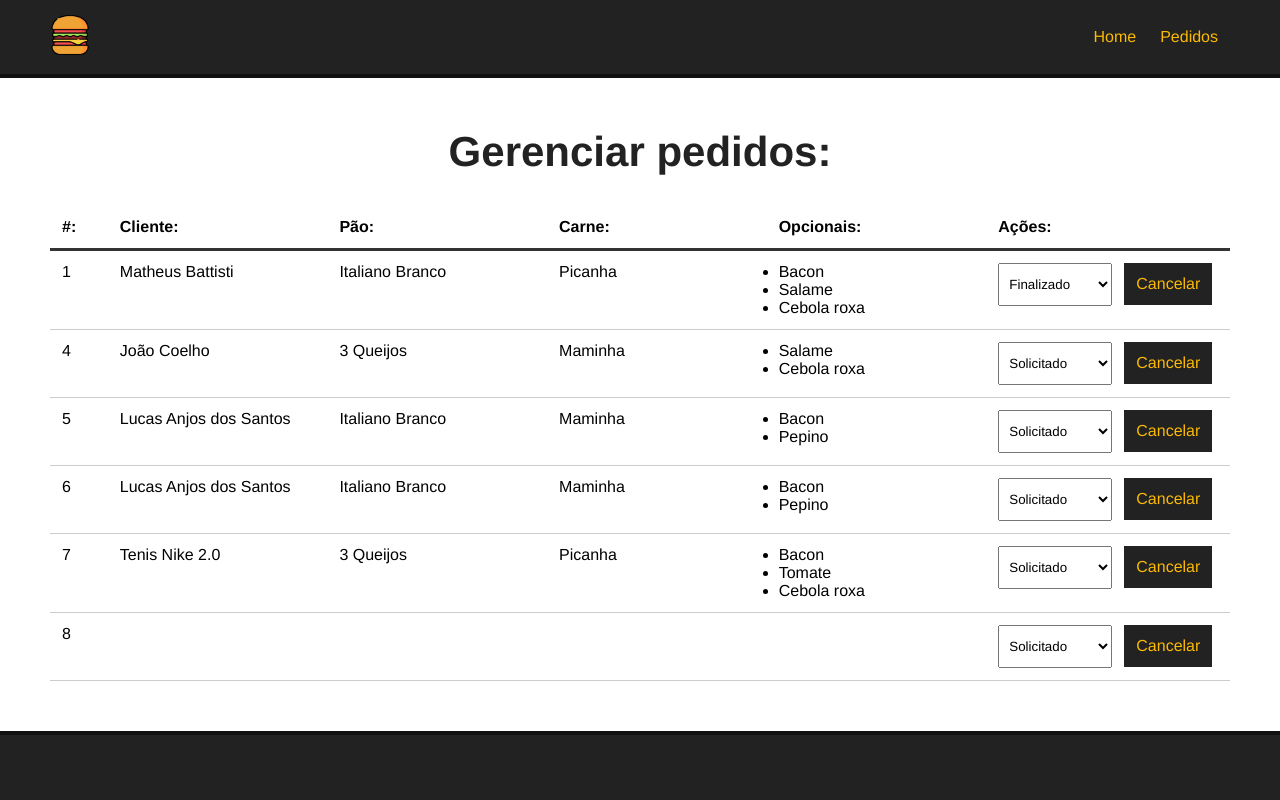
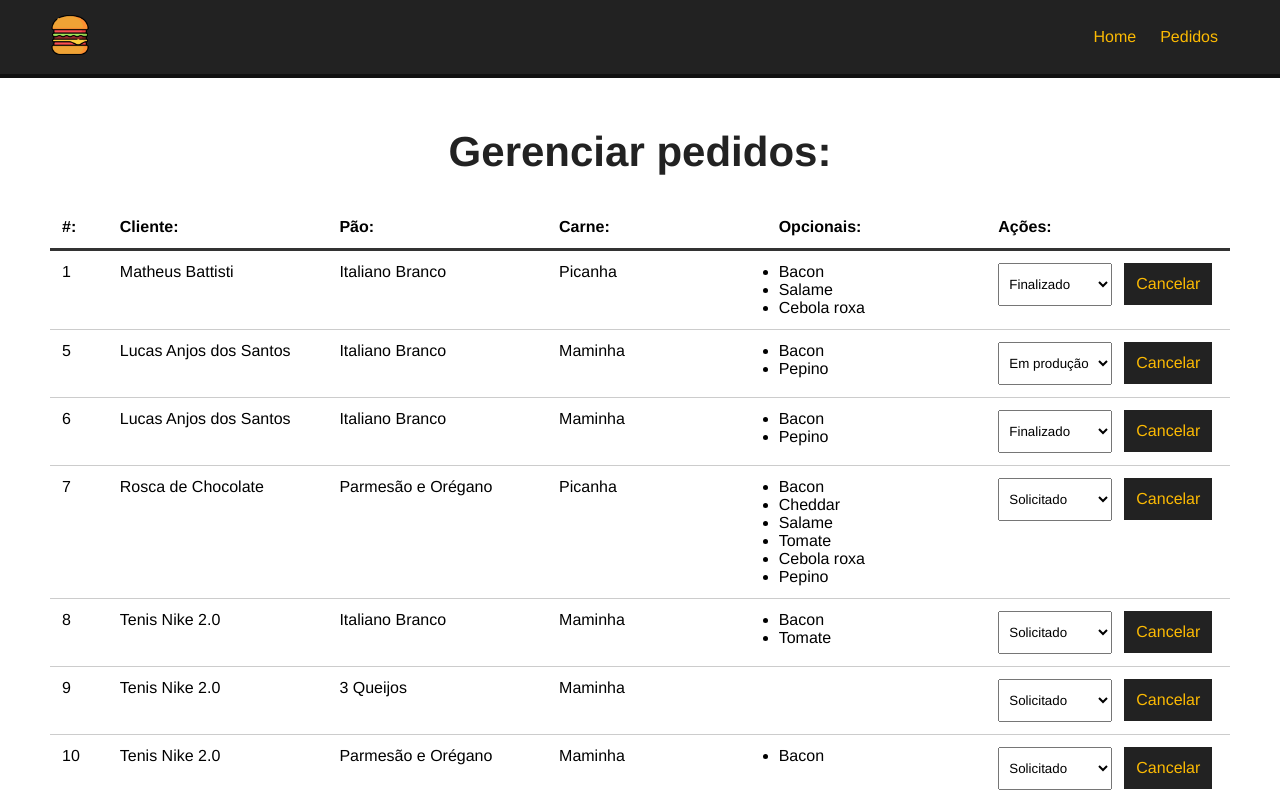
Before and after one commit to olucassantos/make_your_burguer, a Vue app: page /pedidos in a window 1280 px wide. Shown: the top 800 px of the page. Built offline with nearby package versions, Linux system fonts and the light colour scheme; data requests are answered from the project's data file.

Commit message:
Mensagens de atualização

```diff
--- a/db/db.json
+++ b/db/db.json
@@ -91,17 +91,6 @@
       "id": 1
     },
     {
-      "nome": "João Coelho",
-      "carne": "Maminha",
-      "pao": "3 Queijos",
-      "opcionais": [
-        "Salame",
-        "Cebola roxa"
-      ],
-      "status": "Solicitado",
-      "id": 4
-    },
-    {
       "nome": "Lucas Anjos dos Santos",
       "carne": "Maminha",
       "pao": "Italiano Branco",
@@ -109,7 +98,7 @@
         "Bacon",
         "Pepino"
       ],
-      "status": "Solicitado",
+      "status": "Em produção",
       "id": 5
     },
     {
@@ -120,28 +109,63 @@
         "Bacon",
         "Pepino"
       ],
-      "status": "Solicitado",
+      "status": "Finalizado",
       "id": 6
     },
     {
-      "nome": "Tenis Nike 2.0",
+      "nome": "Rosca de Chocolate",
       "carne": "Picanha",
-      "pao": "3 Queijos",
+      "pao": "Parmesão e Orégano",
       "opcionais": [
         "Bacon",
+        "Cheddar",
+        "Salame",
         "Tomate",
-        "Cebola roxa"
+        "Cebola roxa",
+        "Pepino"
       ],
       "status": "Solicitado",
       "id": 7
     },
     {
-      "nome": "",
-      "carne": "",
-      "pao": "",
+      "nome": "Tenis Nike 2.0",
+      "carne": "Maminha",
+      "pao": "Italiano Branco",
+      "opcionais": [
+        "Bacon",
+        "Tomate"
+      ],
+      "status": "Solicitado",
+      "id": 8
+    },
+    {
+      "nome": "Tenis Nike 2.0",
+      "carne": "Maminha",
+      "pao": "3 Queijos",
       "opcionais": [],
       "status": "Solicitado",
-      "id": 8
+      "id": 9
+    },
+    {
+      "nome": "Tenis Nike 2.0",
+      "carne": "Maminha",
+      "pao": "Parmesão e Orégano",
+      "opcionais": [
+        "Bacon"
+      ],
+      "status": "Solicitado",
+      "id": 10
+    },
+    {
+      "nome": "Lucas Anjos dos Santos",
+      "carne": "Picanha",
+      "pao": "3 Queijos",
+      "opcionais": [
+        "Bacon",
+        "Salame"
+      ],
+      "status": "Solicitado",
+      "id": 11
     }
   ]
 }
--- a/src/components/BurgerForm.vue
+++ b/src/components/BurgerForm.vue
@@ -111,7 +111,7 @@ export default {
             this.nome = "";
             this.pao = "";
             this.carne = "";
-            this.opcionais = "";
+            this.opcionais = [];
         }
     },
     mounted() {
--- a/src/components/Dashboard.vue
+++ b/src/components/Dashboard.vue
@@ -1,5 +1,7 @@
 <template>
     <div id="burger-table">
+        <Message :msg="msg" v-show="msg" />
+
         <div>
             <div id="burger-table-heading">
                 <div class="order-id">#:</div>
@@ -41,13 +43,17 @@
 </template>
 
 <script>
+import Message from './Message.vue';
+
 export default {
+    components: { Message },
     name: "Dashboard",
     data (){
         return {
             burgers: null,
             burger_id: null,
-            status: []
+            status: [],
+            msg: null
         }
     },
     mounted (){
@@ -73,6 +79,12 @@ export default {
             });
             const res = await requisicao.json();
 
+            this.msg = `Pedido Nº ${id} removido do sistema`;
+
+            setTimeout(() => {
+                this.msg = "";
+            }, 3000);
+
             this.getPedidos();
         },
         async updateBurger(event, id){
@@ -90,7 +102,10 @@ export default {
 
             const res = await req.json();
 
-            console.log(res);
+            this.msg = `Pedido Nº ${res.id} foi atulizado para <b>${res.status}</b>`;
+            setTimeout(() => {
+                this.msg = "";
+            }, 3000);
         }
     }
 }
--- a/src/components/Message.vue
+++ b/src/components/Message.vue
@@ -1,6 +1,6 @@
 <template>
     <div class="message-container">
-        <p>{{ msg }}</p>
+        <p v-html="msg"></p>
     </div>
 </template>
 
```
